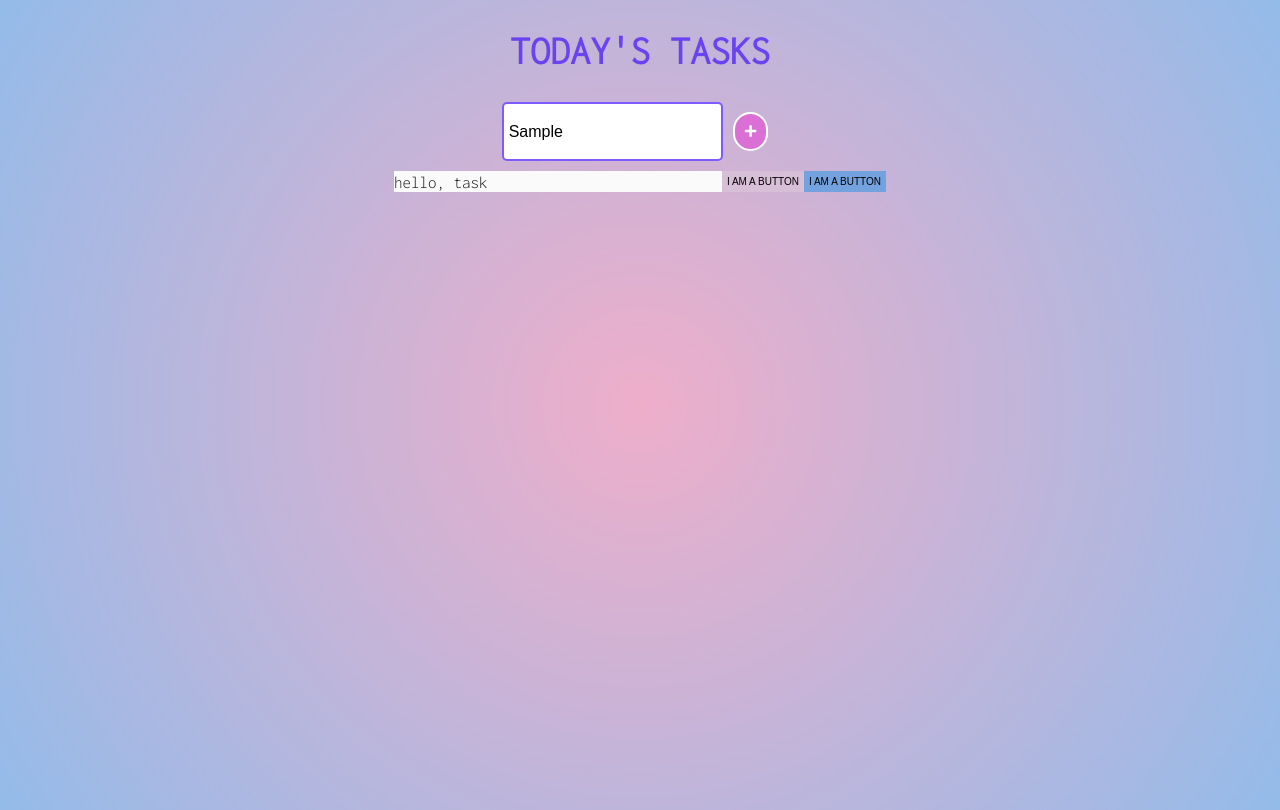
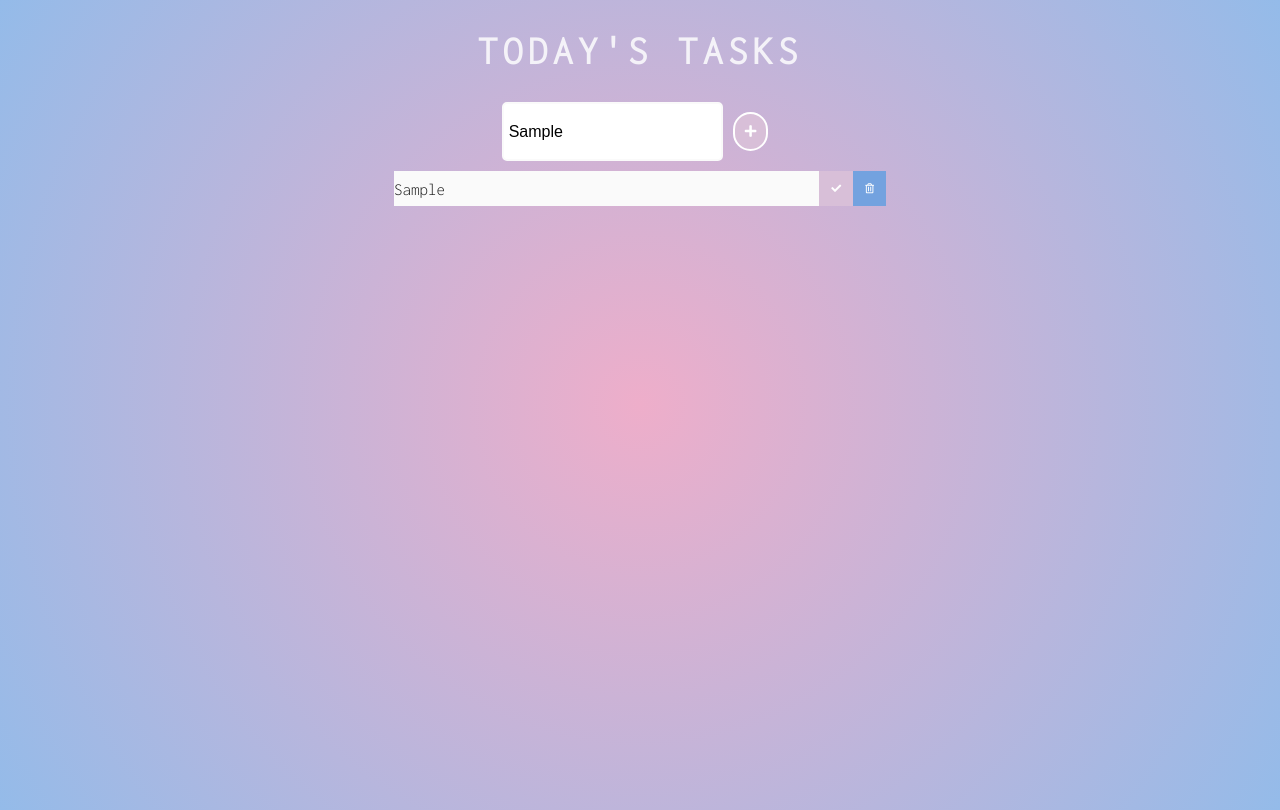
Before and after one commit to AndelaJovanovic/to-do-app, a plain HTML site: page index.html in a window 1280 px wide. Both pictures are taken after typing "Sample" into the empty fields and a click on the button 750 px from the left and 131 px from the top of the page. Drawn offline with Linux system fonts and the light colour scheme.

Commit message:
some more css and finally managed to add tasks

```diff
--- a/app.js
+++ b/app.js
@@ -12,19 +12,19 @@ function addTodo (e){
     todoContainer.classList.add('todo')
 
     const addTodo = document.createElement('li')
-    addTodo.innerText = 'hello, task'
+    addTodo.innerText = todoInput.value
     addTodo.classList.add('todo-item')
     todoContainer.appendChild(addTodo)
 
     // COMPLETED BUTTON
     const completed = document.createElement('button')
-    completed.innerHTML = 'i am a button'
+    completed.innerHTML = '<i class="fas fa-check"></i>'
     completed.classList.add("completed-button")
     todoContainer.appendChild(completed)
 
      // ELIMINATE BUTTON
      const eliminate = document.createElement('button')
-     eliminate.innerHTML = 'i am a button'
+     eliminate.innerHTML = '<i class="far fa-trash-alt"></i>'
      eliminate.classList.add("eliminate-button")
      todoContainer.appendChild(eliminate)
 
--- a/style.css
+++ b/style.css
@@ -9,7 +9,7 @@
 body {
     min-height: 100vh;
     font-family: 'Inconsolata', monospace;
-    color: rgba(60, 7, 252, 0.658);
+    color: rgb(244, 242, 248);
     background: rgb(238,174,202);
     background: radial-gradient(circle, rgba(238,174,202,1) 0%, rgba(148,187,233,1) 100%);
 }
@@ -23,13 +23,14 @@ body {
      margin-top: 10px;
      display: flex;
      justify-content: center;
+     letter-spacing: 5px;
  }
 
  /* FORM */
  form input {
      padding: 5px;
      font-size: 16px;
-     border: 2px solid rgba(60, 7, 252, 0.658);
+     border: 2px solid #fafafa;
      border-radius: 5px;
  }
  form button {
@@ -38,7 +39,7 @@ body {
     margin: 10px;
     text-decoration: none;
     border: 2px solid rgb(255, 255, 255);
-    background-color: orchid;
+    background-color: thistle;
  }
  form button:hover {
     cursor: pointer;
@@ -77,8 +78,8 @@ body {
 }
 .completed-button, .eliminate-button {
     background-color: thistle;
-    border:none;
-    padding: 5px;
+    padding: 12px;
+    border: none;
     cursor: pointer;
     font-size: 10px;
     text-transform: uppercase;
@@ -86,3 +87,12 @@ body {
 .eliminate-button {
     background-color: rgb(115, 162, 223);
 }
+.completed-button:hover {
+    background-color: rgba(216, 191, 216, 0.562);
+    cursor: pointer;
+}
+
+.eliminate-button:hover {
+    background-color: rgba(185, 184, 209, 0.562);
+    cursor: pointer;
+}
```
